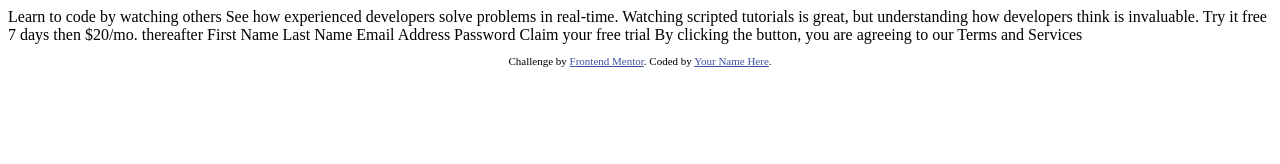
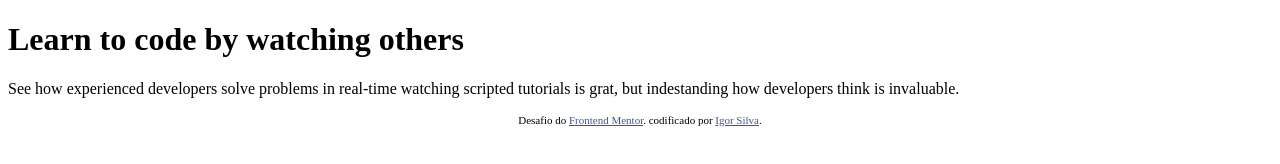
Before and after one commit to igor219/formulario, a plain HTML site: page index.html in a window 1280 px wide. Drawn offline with Linux system fonts and the light colour scheme.

Commit message:
Começando projeto

```diff
--- a/estilo/style.css
+++ b/estilo/style.css
@@ -1 +1,5 @@
 @charset "UTF-8";
+
+.attribution { font-size: 11px; text-align: center; }
+
+.attribution a { color: hsl(228, 45%, 44%); }
--- a/index.html
+++ b/index.html
@@ -3,40 +3,19 @@
 <head>
   <meta charset="UTF-8">
   <meta name="viewport" content="width=device-width, initial-scale=1.0"> <!-- displays site properly based on user's device -->
+  <link rel="icon" type="image/png" sizes="32x32" href="./images/favicon-32x32.png">
+  <link rel="stylesheet" href="/estilo/style.css">
+  <title>Frontend Mentor | Intro component with sign up form</title>
 
-  <link rel="icon" type="image/png" sizes="32x32" href="./images/favicon-32x32.png">
-
-  <title>Frontend Mentor | Intro component with sign up form</title>
-  <link rel="stylesheet" href="/estilo/style.css">
-
-  <!-- Feel free to remove these styles or customise in your own stylesheet 👍 -->
-  <style>
-    .attribution { font-size: 11px; text-align: center; }
-    .attribution a { color: hsl(228, 45%, 44%); }
-  </style>
 </head>
 <body>
-
-  Learn to code by watching others
-
-  See how experienced developers solve problems in real-time. Watching scripted tutorials is great,
-  but understanding how developers think is invaluable.
-
-  Try it free 7 days then $20/mo. thereafter
-
-  First Name
-  Last Name
-  Email Address
-  Password
-
-  Claim your free trial
-
-  By clicking the button, you are agreeing to our Terms and Services
-
+  <header>
+    <h1>Learn to code by watching others</h1>
+    <p>See how experienced developers solve problems in real-time watching scripted tutorials is grat, but indestanding how developers think is invaluable.</p>
+  </header>
   <footer>
     <p class="attribution">
-      Challenge by <a href="https://www.frontendmentor.io?ref=challenge" target="_blank">Frontend Mentor</a>.
-      Coded by <a href="#">Your Name Here</a>.
+      Desafio do <a href="https://www.frontendmentor.io?ref=challenge" target="_blank">Frontend Mentor</a>. codificado por <a href="#">Igor Silva</a>.
     </p>
   </footer>
 </body>
```
